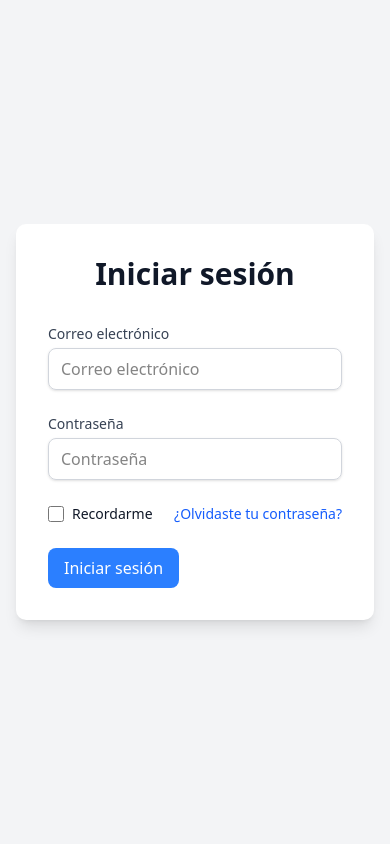
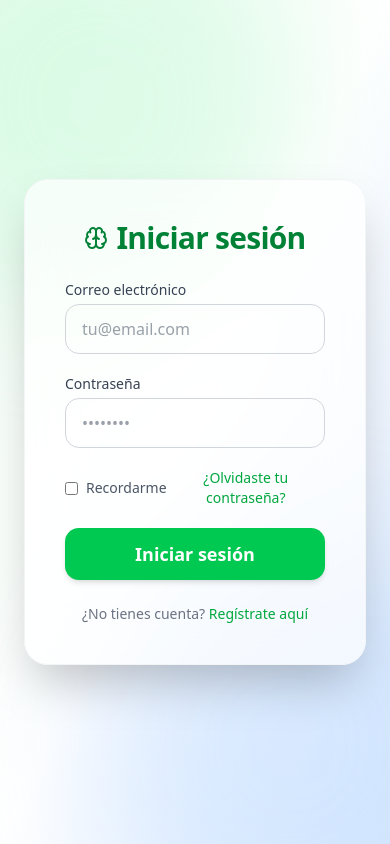
Before and after one commit to BorjaMtn/DIETA_AI_FRONT, a Next.js app: page /screens/login in a window 390 px wide. Built offline with nearby package versions, Linux system fonts and the light colour scheme.

Commit message:
mejoras UI

```diff
--- /dev/null
+++ b/src/app/components/ForgotPasswordModal.tsx
@@ -0,0 +1,69 @@
+'use client';
+
+import { useState } from 'react';
+import axios from 'axios';
+import { Mail, Loader2 } from 'lucide-react';
+import { motion } from 'framer-motion';
+
+const ForgotPassword = () => {
+  const [email, setEmail] = useState('');
+  const [success, setSuccess] = useState('');
+  const [error, setError] = useState('');
+  const [loading, setLoading] = useState(false);
+
+  const handleSubmit = async (e: React.FormEvent) => {
+    e.preventDefault();
+    setError('');
+    setSuccess('');
+    setLoading(true);
+
+    try {
+      const response = await axios.post('/api/forgot-password', { email });
+      setLoading(false);
+      setSuccess('Te hemos enviado un correo con instrucciones para recuperar tu contraseña.');
+    } catch (err: any) {
+      setLoading(false);
+      setError(err.response?.data?.message || 'Algo salió mal. Inténtalo más tarde.');
+    }
+  };
+
+  return (
+    <div className="min-h-screen bg-gradient-to-br from-blue-50 via-white to-green-100 flex items-center justify-center p-4">
+      <motion.div
+        initial={{ opacity: 0, y: 40 }}
+        animate={{ opacity: 1, y: 0 }}
+        className="w-full max-w-md bg-white/70 backdrop-blur-xl border rounded-3xl p-10 shadow-xl"
+      >
+        <div className="flex items-center justify-center gap-2 text-green-700 mb-6">
+          <Mail className="w-6 h-6" />
+          <h2 className="text-2xl font-bold">Recuperar contraseña</h2>
+        </div>
+
+        <form onSubmit={handleSubmit} className="space-y-4">
+          <input
+            type="email"
+            placeholder="Correo electrónico"
+            value={email}
+            onChange={(e) => setEmail(e.target.value)}
+            required
+            className="w-full px-4 py-3 rounded-xl border border-gray-300 focus:ring-2 focus:ring-green-400 focus:outline-none"
+          />
+
+          <button
+            type="submit"
+            disabled={loading}
+            className="w-full bg-green-500 text-white font-semibold py-3 rounded-xl hover:bg-green-600 transition flex items-center justify-center"
+          >
+            {loading ? <Loader2 className="w-5 h-5 animate-spin mr-2" /> : null}
+            Enviar instrucciones
+          </button>
+        </form>
+
+        {success && <p className="text-green-600 mt-4 text-sm text-center">{success}</p>}
+        {error && <p className="text-red-500 mt-4 text-sm text-center">{error}</p>}
+      </motion.div>
+    </div>
+  );
+};
+
+export default ForgotPassword;
--- a/src/app/screens/login/page.tsx
+++ b/src/app/screens/login/page.tsx
@@ -1,51 +1,114 @@
 'use client';
 
 import { useState } from 'react';
-import Button from '../../components/Button'; // Suponiendo que ya tienes este componente
-import Link from 'next/link'; // Asegúrate de tener instalado next/link
-import axios from 'axios'; // Importamos axios
+import Link from 'next/link';
+import axios from 'axios';
+import { Loader2, ShieldCheck, Apple, Brain } from 'lucide-react';
+import clsx from 'clsx';
+import { motion } from 'framer-motion';
 
 const Login = () => {
   const [email, setEmail] = useState('');
   const [password, setPassword] = useState('');
-  const [error, setError] = useState(''); // Estado para manejar el error
-  const [loading, setLoading] = useState(false); // Estado para manejar el loading
+  const [error, setError] = useState('');
+  const [loading, setLoading] = useState(false);
+  const [isForgotPasswordOpen, setIsForgotPasswordOpen] = useState(false);
+  const [forgotEmail, setForgotEmail] = useState('');
+  const [forgotError, setForgotError] = useState('');
+  const [forgotLoading, setForgotLoading] = useState(false);
 
   const handleSubmit = async (e: React.FormEvent) => {
     e.preventDefault();
-    setError(''); // Limpiamos el error antes de enviar la solicitud
-    setLoading(true); // Iniciamos el loading
+    setError('');
+    setLoading(true);
 
     try {
-      const response = await axios.post('/api/login', {
-        email,
-        password,
-      });
-      setLoading(false); // Detenemos el loading
-
+      const response = await axios.post('/api/login', { email, password });
+      setLoading(false);
       if (response.status === 200) {
-        const { token } = response.data; // Suponiendo que el token viene en la respuesta
-        localStorage.setItem('token', token); // Guardamos el token en localStorage
-        window.location.href = '/'; // Redirigimos a la página principal
+        const { token } = response.data;
+        localStorage.setItem('token', token);
+        window.location.href = '/';
       }
     } catch (error) {
-      setLoading(false); // Detenemos el loading en caso de error
+      setLoading(false);
       if (axios.isAxiosError(error) && error.response?.data?.message) {
-        setError(error.response.data.message); // Mostramos el mensaje de error
+        setError(error.response.data.message);
       } else {
-        setError('Ocurrió un error al iniciar sesión. Intenta de nuevo.'); // Mensaje genérico
+        setError('Ocurrió un error al iniciar sesión. Intenta de nuevo.');
+      }
+    }
+  };
+
+  const handleForgotPassword = async (e: React.FormEvent) => {
+    e.preventDefault();
+    setForgotError('');
+    setForgotLoading(true);
+
+    try {
+      const response = await axios.post('/api/forgot-password', { email: forgotEmail });
+      setForgotLoading(false);
+      if (response.status === 200) {
+        alert('Se ha enviado un correo para restablecer tu contraseña.');
+        setIsForgotPasswordOpen(false);
+      }
+    } catch (error) {
+      setForgotLoading(false);
+      if (axios.isAxiosError(error) && error.response?.data?.message) {
+        setForgotError(error.response.data.message);
+      } else {
+        setForgotError('Ocurrió un error. Intenta de nuevo.');
       }
     }
   };
 
   return (
-    <div className="min-h-screen bg-gray-100 flex items-center justify-center py-12 px-4 sm:px-6 lg:px-8">
-      <div className="max-w-md w-full space-y-8 bg-white p-8 rounded-lg shadow-lg">
-        <h2 className="text-3xl font-extrabold text-center text-gray-900">Iniciar sesión</h2>
+    <div className="relative flex items-center justify-center min-h-screen bg-gradient-to-br from-green-50 via-white to-blue-100 overflow-hidden">
+      {/* Fondo decorativo */}
+      <div className="absolute inset-0 z-0">
+        <div className="absolute top-[-100px] left-[-100px] w-[400px] h-[400px] bg-green-200 opacity-30 rounded-full blur-3xl animate-pulse" />
+        <div className="absolute bottom-[-100px] right-[-100px] w-[400px] h-[400px] bg-blue-200 opacity-30 rounded-full blur-3xl animate-pulse" />
+      </div>
 
-        {error && <div className="text-red-500 text-center mb-4">{error}</div>} {/* Mostrar error */}
+      <div className="relative grid grid-cols-1 md:grid-cols-2 w-full max-w-screen-lg z-10">
+        {/* Columna izquierda */}
+        <motion.div
+          initial={{ opacity: 0, x: -50 }}
+          animate={{ opacity: 1, x: 0 }}
+          transition={{ duration: 1 }}
+          className="hidden md:flex flex-col justify-center items-center px-10"
+        >
+          <h1 className="text-5xl font-extrabold text-green-800 leading-tight text-center">
+            Transforma tu salud <br /> con <span className="text-blue-600">inteligencia</span>
+          </h1>
+          <p className="mt-6 text-gray-600 text-lg text-center max-w-md">
+            Planes nutricionales personalizados, recetas inteligentes y asesoramiento de IA. Todo en una sola app.
+          </p>
+          <img
+            src="/images/nutrition-illustration.png"
+            alt="IA Nutrición"
+            className="w-[300px] mt-8 drop-shadow-xl animate-float"
+          />
+        </motion.div>
 
-        <form onSubmit={handleSubmit} className="mt-8 space-y-6">
+        {/* Formulario */}
+        <motion.div
+          initial={{ opacity: 0, y: 40 }}
+          animate={{ opacity: 1, y: 0 }}
+          transition={{ duration: 0.8, delay: 0.4 }}
+          className="flex items-center justify-center px-6 py-12 h-full"
+        >
+          <div className="w-full max-w-md bg-white/70 backdrop-blur-xl border border-gray-100 rounded-3xl p-10 shadow-2xl space-y-6">
+            <div className="flex items-center justify-center gap-2 text-green-700">
+              <Brain className="w-6 h-6" />
+              <h2 className="text-3xl font-bold text-center tracking-tight">
+                Iniciar sesión
+              </h2>
+            </div>
+
+            {error && <div className="text-red-500 text-center">{error}</div>}
+
+            <form onSubmit={handleSubmit} className="space-y-5">
               <div>
                 <label htmlFor="email" className="block text-sm font-medium text-gray-700">
                   Correo electrónico
@@ -57,8 +120,8 @@ const Login = () => {
                   value={email}
                   onChange={(e) => setEmail(e.target.value)}
                   required
-              className="mt-1 block w-full px-3 py-2 border border-gray-300 rounded-md shadow-sm focus:outline-none focus:ring-blue-500 focus:border-blue-500 sm:text-sm"
-              placeholder="Correo electrónico"
+                  className="mt-1 w-full px-4 py-3 border border-gray-300 rounded-xl focus:ring-2 focus:ring-green-400 focus:outline-none transition text-gray-700"
+                  placeholder="tu@email.com"
                 />
               </div>
 
@@ -73,35 +136,95 @@ const Login = () => {
                   value={password}
                   onChange={(e) => setPassword(e.target.value)}
                   required
-              className="mt-1 block w-full px-3 py-2 border border-gray-300 rounded-md shadow-sm focus:outline-none focus:ring-blue-500 focus:border-blue-500 sm:text-sm"
-              placeholder="Contraseña"
+                  className="mt-1 w-full px-4 py-3 border border-gray-300 rounded-xl focus:ring-2 focus:ring-green-400 focus:outline-none transition text-gray-700"
+                  placeholder="••••••••"
                 />
               </div>
 
-          <div className="flex items-center justify-between">
-            <div className="flex items-center">
-              <input id="remember-me" name="remember-me" type="checkbox" className="h-4 w-4 text-blue-600 focus:ring-blue-500 border-gray-300 rounded" />
-              <label htmlFor="remember-me" className="ml-2 block text-sm text-gray-900">
-                Recordarme
+              <div className="flex items-center justify-between text-sm text-gray-600">
+                <label className="flex items-center space-x-2">
+                  <input type="checkbox" className="form-checkbox rounded border-gray-300 text-green-600" />
+                  <span>Recordarme</span>
                 </label>
+                <button
+                  type="button"
+                  onClick={() => setIsForgotPasswordOpen(true)}
+                  className="text-green-600 hover:underline"
+                >
+                  ¿Olvidaste tu contraseña?
+                </button>
               </div>
 
-            <div className="text-sm">
-              <Link href="/forgot-password" className="font-medium text-blue-600 hover:text-blue-500">
-                ¿Olvidaste tu contraseña?
+              <button
+                type="submit"
+                className={clsx(
+                  'w-full py-3 px-4 bg-green-500 hover:bg-green-600 text-white font-semibold rounded-xl shadow-md transition duration-200 flex items-center justify-center text-lg',
+                  { 'opacity-70 cursor-not-allowed': loading }
+                )}
+                disabled={loading}
+              >
+                {loading ? (
+                  <>
+                    <Loader2 className="animate-spin h-5 w-5 mr-2" /> Iniciando...
+                  </>
+                ) : (
+                  'Iniciar sesión'
+                )}
+              </button>
+            </form>
+
+            <div className="text-center text-sm text-gray-500">
+              ¿No tienes cuenta?{' '}
+              <Link href="/screens/register" className="text-green-600 hover:underline font-medium">
+                Regístrate aquí
               </Link>
             </div>
           </div>
+        </motion.div>
+      </div>
 
-          <Button
+      {/* Modal de Forgot Password */}
+      {isForgotPasswordOpen && (
+        <div className="fixed inset-0 z-50 flex items-center justify-center bg-black bg-opacity-50">
+          <div className="bg-white rounded-2xl p-6 w-full max-w-sm shadow-lg">
+            <h3 className="text-lg font-bold text-center text-gray-800">Recuperar contraseña</h3>
+            <form onSubmit={handleForgotPassword} className="space-y-4 mt-4">
+              <div>
+                <label htmlFor="forgot-email" className="block text-sm font-medium text-gray-700">
+                  Correo electrónico
+                </label>
+                <input
+                  id="forgot-email"
+                  type="email"
+                  value={forgotEmail}
+                  onChange={(e) => setForgotEmail(e.target.value)}
+                  required
+                  className="mt-1 w-full px-4 py-2 border border-gray-300 rounded-lg focus:ring-2 focus:ring-green-400 focus:outline-none"
+                  placeholder="tu@email.com"
+                />
+              </div>
+              {forgotError && <div className="text-red-500 text-sm">{forgotError}</div>}
+              <button
                 type="submit"
-            className="w-full py-2 px-4 bg-blue-600 text-white font-bold rounded-lg hover:bg-blue-700"
-            disabled={loading} // Deshabilitamos el botón mientras cargamos
+                className={clsx(
+                  'w-full py-2 px-4 bg-green-500 hover:bg-green-600 text-white font-semibold rounded-lg shadow-md transition duration-200',
+                  { 'opacity-70 cursor-not-allowed': forgotLoading }
+                )}
+                disabled={forgotLoading}
               >
-            {loading ? 'Cargando...' : 'Iniciar sesión'} {/* Mostrar texto de carga */}
-          </Button>
+                {forgotLoading ? 'Enviando...' : 'Enviar'}
+              </button>
             </form>
+            <button
+              type="button"
+              onClick={() => setIsForgotPasswordOpen(false)}
+              className="mt-4 w-full text-center text-sm text-gray-500 hover:underline"
+            >
+              Cancelar
+            </button>
           </div>
+        </div>
+      )}
     </div>
   );
 };
--- a/src/app/screens/register/page.tsx
+++ b/src/app/screens/register/page.tsx
@@ -2,10 +2,12 @@
 
 import { useState } from 'react';
 import axios from 'axios';
-import Button from '../../components/Button';
+import { Brain } from 'lucide-react';
+import { motion } from 'framer-motion';
 import { useRouter } from 'next/navigation';
 import { ToastContainer, toast } from "react-toastify";
 import "react-toastify/dist/ReactToastify.css";
+import Button from '../../components/Button';
 
 const Register = () => {
   const [name, setName] = useState('');
@@ -50,18 +52,52 @@ const Register = () => {
   };
 
   return (
-    <div className="min-h-screen bg-gray-100 flex items-center justify-center py-12 px-4 sm:px-6 lg:px-8">
-      <ToastContainer position="top-center" autoClose={1500} hideProgressBar />
-      <div className="max-w-md w-full space-y-8 bg-white p-8 rounded-lg shadow-lg">
-        <h2 className="text-3xl font-extrabold text-center text-gray-900">Crear cuenta</h2>
+    <div className="relative flex items-center justify-center min-h-screen bg-gradient-to-br from-green-50 via-white to-blue-100 overflow-hidden">
+      {/* Fondo decorativo */}
+      <div className="absolute inset-0 z-0">
+        <div className="absolute top-[-100px] left-[-100px] w-[400px] h-[400px] bg-green-200 opacity-30 rounded-full blur-3xl animate-pulse" />
+        <div className="absolute bottom-[-100px] right-[-100px] w-[400px] h-[400px] bg-blue-200 opacity-30 rounded-full blur-3xl animate-pulse" />
+      </div>
 
-        {errorMessage && (
-          <div className="bg-red-100 text-red-700 p-4 rounded-md mb-4">
-            {errorMessage}
+      <div className="relative grid grid-cols-1 md:grid-cols-2 w-full max-w-screen-lg z-10">
+        {/* Columna izquierda */}
+        <motion.div
+          initial={{ opacity: 0, x: -50 }}
+          animate={{ opacity: 1, x: 0 }}
+          transition={{ duration: 1 }}
+          className="hidden md:flex flex-col justify-center items-center px-10 "
+        >
+          <h1 className="text-5xl font-extrabold text-green-800 leading-tight text-center">
+            Transforma tu salud <br /> con <span className="text-blue-600">inteligencia</span>
+          </h1>
+          <p className="mt-6 text-gray-600 text-lg text-center max-w-md">
+            Planes nutricionales personalizados, recetas inteligentes y asesoramiento de IA. Todo en una sola app.
+          </p>
+          <img
+            src="/images/nutrition-illustration.png"
+            alt="IA Nutrición"
+            className="w-[300px] mt-8 drop-shadow-xl animate-float"
+          />
+        </motion.div>
+
+        {/* Formulario */}
+        <motion.div
+          initial={{ opacity: 0, y: 40 }}
+          animate={{ opacity: 1, y: 0 }}
+          transition={{ duration: 0.8, delay: 0.4 }}
+          className="flex items-center justify-center px-6 py-12 h-full"
+        >
+          <div className="w-full max-w-md bg-white/70 backdrop-blur-xl border border-gray-100 rounded-3xl p-10 shadow-2xl space-y-6">
+            <div className="flex items-center justify-center gap-2 text-green-700">
+              <Brain className="w-6 h-6" />
+              <h2 className="text-3xl font-bold text-center tracking-tight">
+                Crear cuenta
+              </h2>
             </div>
-        )}
 
-        <form onSubmit={handleSubmit} className="mt-8 space-y-6">
+            {errorMessage && <div className="text-red-500 text-center">{errorMessage}</div>}
+
+            <form onSubmit={handleSubmit} className="space-y-5">
               <div>
                 <label htmlFor="name" className="block text-sm font-medium text-gray-700">
                   Nombre
@@ -73,7 +109,7 @@ const Register = () => {
                   value={name}
                   onChange={(e) => setName(e.target.value)}
                   required
-              className="mt-1 block w-full px-3 py-2 border border-gray-300 rounded-md shadow-sm focus:outline-none focus:ring-blue-500 focus:border-blue-500 sm:text-sm"
+                  className="mt-1 w-full px-4 py-3 border border-gray-300 rounded-xl focus:ring-2 focus:ring-green-400 focus:outline-none transition text-gray-700"
                   placeholder="Nombre completo"
                 />
               </div>
@@ -89,8 +125,8 @@ const Register = () => {
                   value={email}
                   onChange={(e) => setEmail(e.target.value)}
                   required
-              className="mt-1 block w-full px-3 py-2 border border-gray-300 rounded-md shadow-sm focus:outline-none focus:ring-blue-500 focus:border-blue-500 sm:text-sm"
-              placeholder="Correo electrónico"
+                  className="mt-1 w-full px-4 py-3 border border-gray-300 rounded-xl focus:ring-2 focus:ring-green-400 focus:outline-none transition text-gray-700"
+                  placeholder="tu@email.com"
                 />
               </div>
 
@@ -105,8 +141,8 @@ const Register = () => {
                   value={password}
                   onChange={(e) => setPassword(e.target.value)}
                   required
-              className="mt-1 block w-full px-3 py-2 border border-gray-300 rounded-md shadow-sm focus:outline-none focus:ring-blue-500 focus:border-blue-500 sm:text-sm"
-              placeholder="Contraseña"
+                  className="mt-1 w-full px-4 py-3 border border-gray-300 rounded-xl focus:ring-2 focus:ring-green-400 focus:outline-none transition text-gray-700"
+                  placeholder="••••••••"
                 />
               </div>
 
@@ -121,19 +157,28 @@ const Register = () => {
                   value={confirmPassword}
                   onChange={(e) => setConfirmPassword(e.target.value)}
                   required
-              className="mt-1 block w-full px-3 py-2 border border-gray-300 rounded-md shadow-sm focus:outline-none focus:ring-blue-500 focus:border-blue-500 sm:text-sm"
+                  className="mt-1 w-full px-4 py-3 border border-gray-300 rounded-xl focus:ring-2 focus:ring-green-400 focus:outline-none transition text-gray-700"
                   placeholder="Confirma tu contraseña"
                 />
               </div>
 
               <Button
                 type="submit"
-            className="w-full py-2 px-4 bg-blue-600 text-white font-bold rounded-lg hover:bg-blue-700"
+                className="w-full py-3 px-4 bg-green-500 hover:bg-green-600 text-white font-semibold rounded-xl shadow-md transition duration-200 flex items-center justify-center text-lg"
                 disabled={isSubmitting}
               >
                 {isSubmitting ? 'Registrando...' : 'Registrarse'}
               </Button>
             </form>
+
+            <div className="text-center text-sm text-gray-500">
+              ¿Ya tienes cuenta?{' '}
+              <a href="/screens/login" className="text-green-600 hover:underline font-medium">
+                Inicia sesión aquí
+              </a>
+            </div>
+          </div>
+        </motion.div>
       </div>
     </div>
   );
```
Lines whose indentation alone changed are shown as unchanged.
